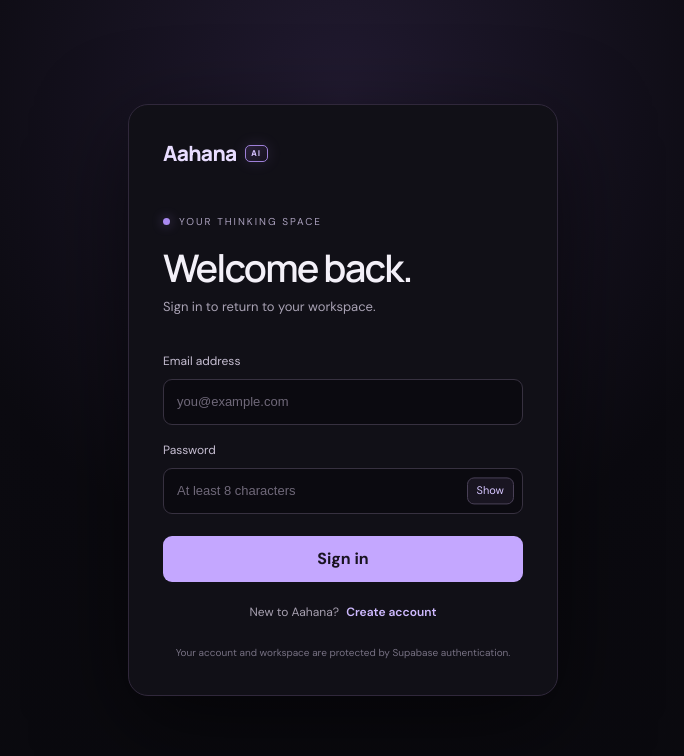
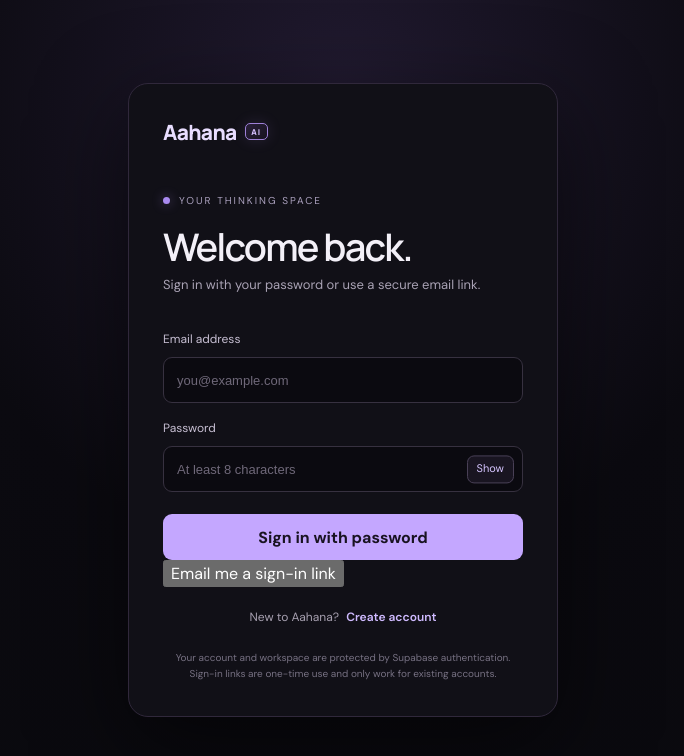
Before and after one commit to abhishekpsalimath-hue/Aahana.ai, a Next.js app: page /login in a window 1280 px wide. Shown: the top 756 px of the page, without its empty margins (297-981 px from the left). Built offline with nearby package versions, Linux system fonts and the light colour scheme.

Commit message:
Add passwordless email sign-in for existing accounts

```diff
--- a/src/app/login/page.jsx
+++ b/src/app/login/page.jsx
@@ -12,16 +12,59 @@ export default function LoginPage() {
   const [showPassword, setShowPassword] = useState(false);
   const [mode, setMode] = useState("signin");
   const [busy, setBusy] = useState(false);
+  const [linkBusy, setLinkBusy] = useState(false);
   const [message, setMessage] = useState("");
   const [signupCooldown, setSignupCooldown] = useState(0);
+  const [linkCooldown, setLinkCooldown] = useState(0);
 
   useEffect(() => {
     if (signupCooldown <= 0) return undefined;
-    const timer = setTimeout(() => {
-      setSignupCooldown(seconds => Math.max(0, seconds - 1));
-    }, 1000);
+    const timer = setTimeout(() => setSignupCooldown(value => Math.max(0, value - 1)), 1000);
     return () => clearTimeout(timer);
   }, [signupCooldown]);
+
+  useEffect(() => {
+    if (linkCooldown <= 0) return undefined;
+    const timer = setTimeout(() => setLinkCooldown(value => Math.max(0, value - 1)), 1000);
+    return () => clearTimeout(timer);
+  }, [linkCooldown]);
+
+  async function sendSignInLink() {
+    const normalizedEmail = email.trim();
+    if (!normalizedEmail || !/^[^\s@]+@[^\s@]+\.[^\s@]+$/.test(normalizedEmail)) {
+      setMessage("Enter your email address first, then request a sign-in link.");
+      return;
+    }
+    if (linkBusy || linkCooldown > 0) return;
+    setLinkBusy(true);
+    setMessage("");
+    try {
+      const supabase = createClient();
+      const { error } = await supabase.auth.signInWithOtp({
+        email: normalizedEmail,
+        options: {
+          shouldCreateUser: false,
+          emailRedirectTo: `${window.location.origin}/auth/callback`,
+        },
+      });
+      if (error) {
+        const limited = error.status === 429 || error.code === "over_email_send_rate_limit";
+        if (limited) {
+          setLinkCooldown(60);
+          setMessage("A sign-in email was requested too recently. Wait for the timer before trying again, and check your inbox and spam folder.");
+        } else {
+          setMessage(error.message || "We couldn't send a sign-in link. Try your password instead.");
+        }
+      } else {
+        setLinkCooldown(60);
+        setMessage("If an account exists for this email, a secure sign-in link is on its way. Check your inbox and spam folder. The link can only be used once.");
+      }
+    } catch (error) {
+      setMessage(error?.message || "Connection problem. Please check your internet and try again.");
+    } finally {
+      setLinkBusy(false);
+    }
+  }
 
   async function submit(event) {
     event.preventDefault();
@@ -43,15 +86,13 @@ export default function LoginPage() {
         const rateLimited = result.error.status === 429 || result.error.code === "over_email_send_rate_limit";
         if (mode === "signup" && rateLimited) {
           setSignupCooldown(60);
-          setMessage("Too many confirmation email requests. Wait for the 60-second timer before trying again. Check your inbox and spam folder for an earlier email.");
+          setMessage("Too many confirmation email requests. Wait for the timer before trying again. Check your inbox and spam folder for an earlier email.");
         } else {
-          setMessage(mode === "signup"
-            ? `We couldn't complete signup: ${detail}. If this is an email delivery issue, wait before retrying.`
-            : detail);
+          setMessage(mode === "signup" ? `We couldn't complete signup: ${detail}. If this is an email delivery issue, wait before retrying.` : detail);
         }
       } else if (mode === "signup" && !result.data.session) {
         setSignupCooldown(60);
-        setMessage("Signup request accepted. Check your inbox and spam folder. For your account's safety, wait for the 60-second timer before requesting another confirmation email.");
+        setMessage("Signup request accepted. Check your inbox and spam folder. Wait for the timer before requesting another confirmation email.");
       } else {
         router.replace("/");
         router.refresh();
@@ -69,7 +110,7 @@ export default function LoginPage() {
         <Link className="brand auth-brand" href="/"><span className="brand-word">Aahana</span><span className="brand-ai">AI</span></Link>
         <div className="eyebrow"><span /> YOUR THINKING SPACE</div>
         <h1>{mode === "signin" ? "Welcome back." : "Start with Aahana."}</h1>
-        <p className="auth-copy">{mode === "signin" ? "Sign in to return to your workspace." : "Create your account to set up your workspace."}</p>
+        <p className="auth-copy">{mode === "signin" ? "Sign in with your password or use a secure email link." : "Create your account to set up your workspace."}</p>
         <form className="auth-form" onSubmit={submit}>
           <label htmlFor="email">Email address</label>
           <input id="email" type="email" autoComplete="email" required value={email} onChange={e => setEmail(e.target.value)} placeholder="you@example.com" />
@@ -80,11 +121,16 @@ export default function LoginPage() {
           </div>
           {message && <p className="auth-message" role="status" aria-live="polite">{message}</p>}
           <button className="auth-submit" type="submit" disabled={busy || (mode === "signup" && signupCooldown > 0)}>
-            {busy ? "Please wait…" : mode === "signin" ? "Sign in" : signupCooldown > 0 ? `Try again in ${signupCooldown}s` : "Create account"}
+            {busy ? "Please wait…" : mode === "signin" ? "Sign in with password" : signupCooldown > 0 ? `Try again in ${signupCooldown}s` : "Create account"}
           </button>
         </form>
+        {mode === "signin" && (
+          <button className="auth-secondary" type="button" onClick={sendSignInLink} disabled={linkBusy || linkCooldown > 0}>
+            {linkBusy ? "Sending secure link…" : linkCooldown > 0 ? `Send another link in ${linkCooldown}s` : "Email me a sign-in link"}
+          </button>
+        )}
         <p className="auth-switch">{mode === "signin" ? "New to Aahana?" : "Already have an account?"} <button type="button" onClick={() => { setMode(mode === "signin" ? "signup" : "signin"); setMessage(""); setShowPassword(false); setSignupCooldown(0); }}>{mode === "signin" ? "Create account" : "Sign in"}</button></p>
-        <p className="auth-legal">Your account and workspace are protected by Supabase authentication.</p>
+        <p className="auth-legal">Your account and workspace are protected by Supabase authentication. Sign-in links are one-time use and only work for existing accounts.</p>
       </section>
     </main>
   );
```
